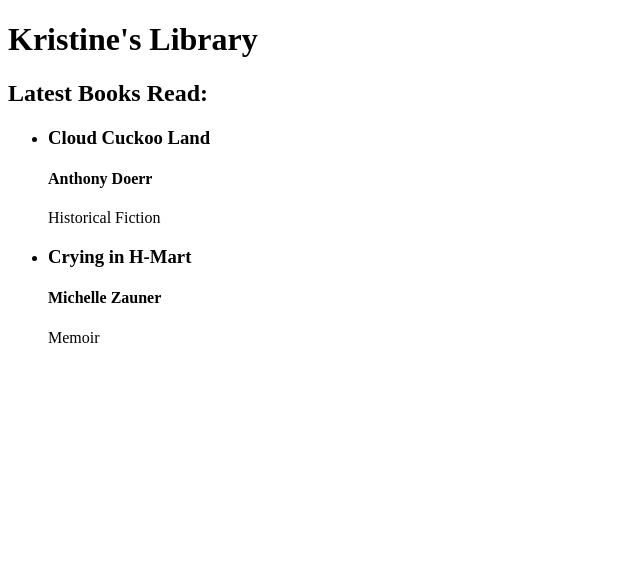
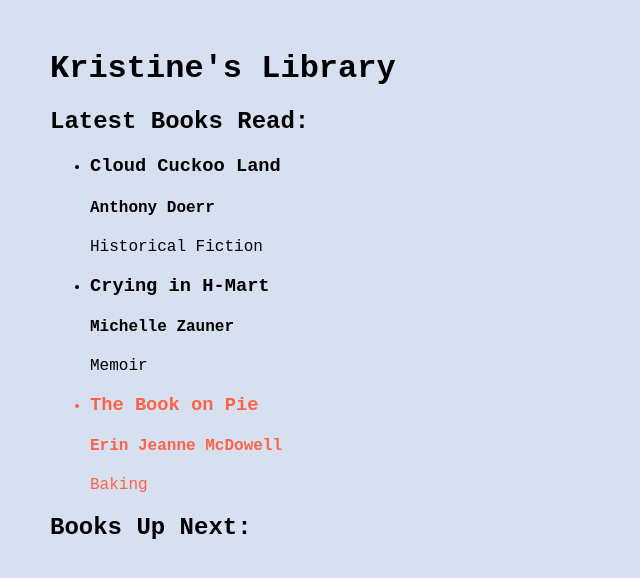
Before and after one commit to KKochie-Flatiron/phase-1-sam-challenge-DOM, a plain HTML site: page index.html in a window 1280 px wide. Shown: the whole page, without its empty margins (0-640 px from the left). Drawn offline with Linux system fonts and the light colour scheme.

Commit message:
Add basic css

```diff
--- a/index.html
+++ b/index.html
@@ -6,13 +6,17 @@
     <meta name="viewport" content="width=device-width, initial-scale=1.0">
     <title>Sam Assignment | Objects</title>
 
-    <link rel="styelsheet" href="./styles.css">
+    <link rel="stylesheet" href="./styles.css">
     <script defer type="text/javascript" src="./script.js"></script>
 </head>
 <body>
     <h1>Kristine's Library</h1>
-    <h2>Latest Books Read:</h2>
-    <div>
+    <div #latest>
+        <h2>Latest Books Read:</h2>
+        <ul></ul>
+    </div>
+    <div #up-next>
+        <h2>Books Up Next:</h2>
         <ul></ul>
     </div>
 </body>
--- a/script.js
+++ b/script.js
@@ -43,9 +43,37 @@ function createCookbook(book) {
     li.className = 'cooking';
 
     li.append(h3, h4, p);
-    document.getElementById('recent-books').append(li);
+    document.querySelector('ul').append(li);
 }
 
 
 createBook(fiction);
 createBook(nonFiction);
+createCookbook(cookbook);
+
+const newBooks = [
+    {
+        title: "Walk in the Woods",
+        author: "Bill Bryson",
+    },
+    {
+        title: "Just Kids",
+        author: "Patti Smith",
+    },
+    {
+        title: "A Year in Provence",
+        author: "Peter Mayle",
+    }
+]
+
+function booksUpNext(book) {
+    const li = document.createElement('li');
+    const h3 = document.createElement('h3');
+
+    h3.innerText = book.title;
+
+    li.append(h3);
+    document.querySelector('#up-next').append(li);
+}
+
+newBooks.forEach(booksUpNext);
--- a/styles.css
+++ b/styles.css
@@ -0,0 +1,13 @@
+body {
+    background: rgb(215, 224, 241);
+    font-family: 'Courier New', Courier, monospace;
+    margin: 50px;
+}
+
+#up-next {
+    color:brown;
+}
+
+.cooking {
+    color:tomato;
+}
```
